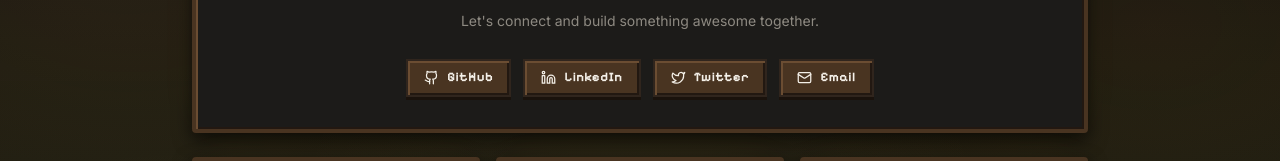
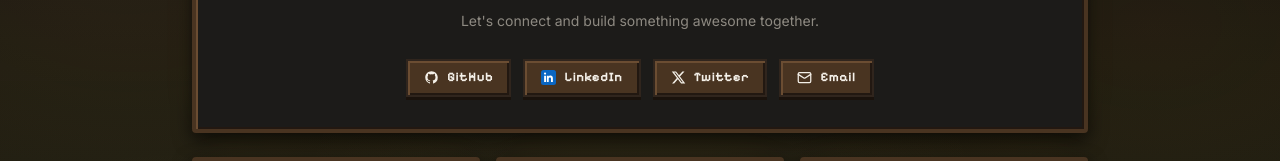
Before and after one commit to manish-3d/protfolio-manish, a Next.js app: page /contact in a window 1280 px wide. Shown: the part 174-335 px from the top of the page. Built offline with nearby package versions, Linux system fonts and the light colour scheme.

Commit message:
feat(ui): integrate BrandIcons vectors into SocialIcons component for crisp rendering

```diff
--- a/src/components/ui/SocialIcons.tsx
+++ b/src/components/ui/SocialIcons.tsx
@@ -1,30 +1,19 @@
-import React from "react";
+import { BrandIcon } from "./BrandIcons";
 
 export function GithubIcon({ size = 18, className = "" }: { size?: number; className?: string }) {
-  return (
-    <svg width={size} height={size} viewBox="0 0 24 24" fill="none" stroke="currentColor" strokeWidth="2" strokeLinecap="round" strokeLinejoin="round" className={className}>
-      <path d="M15 22v-4a4.8 4.8 0 0 0-1-3.5c3 0 6-2 6-5.5.08-1.25-.27-2.48-1-3.5.28-1.15.28-2.35 0-3.5 0 0-1 0-3 1.5-2.64-.5-5.36-.5-8 0C6 2 5 2 5 2c-.3 1.15-.3 2.35 0 3.5A5.403 5.403 0 0 0 4 9c0 3.5 3 5.5 6 5.5-.39.49-.68 1.05-.85 1.65-.17.6-.22 1.23-.15 1.85v4" />
-      <path d="M9 18c-4.51 2-5-2-7-2" />
-    </svg>
-  );
+  return <BrandIcon id="github" size={size} className={className} />;
 }
 
 export function LinkedinIcon({ size = 18, className = "" }: { size?: number; className?: string }) {
-  return (
-    <svg width={size} height={size} viewBox="0 0 24 24" fill="none" stroke="currentColor" strokeWidth="2" strokeLinecap="round" strokeLinejoin="round" className={className}>
-      <path d="M16 8a6 6 0 0 1 6 6v7h-4v-7a2 2 0 0 0-2-2 2 2 0 0 0-2 2v7h-4v-7a6 6 0 0 1 6-6z" />
-      <rect x="2" y="9" width="4" height="12" />
-      <circle cx="4" cy="4" r="2" />
-    </svg>
-  );
+  return <BrandIcon id="linkedin" size={size} className={className} />;
 }
 
 export function TwitterIcon({ size = 18, className = "" }: { size?: number; className?: string }) {
-  return (
-    <svg width={size} height={size} viewBox="0 0 24 24" fill="none" stroke="currentColor" strokeWidth="2" strokeLinecap="round" strokeLinejoin="round" className={className}>
-      <path d="M22 4s-.7 2.1-2 3.4c1.6 10-9.4 17.3-18 11.6 2.2.1 4.4-.6 6-2C3 15.5.5 9.6 3 5c2.2 2.6 5.6 4.1 9 4-.9-4.2 4-6.6 7-3.8 1.1 0 3-1.2 3-1.2z" />
-    </svg>
-  );
+  return <BrandIcon id="x" size={size} className={className} />;
+}
+
+export function LeetcodeIcon({ size = 18, className = "" }: { size?: number; className?: string }) {
+  return <BrandIcon id="leetcode" size={size} className={className} />;
 }
 
 export function MailIcon({ size = 18, className = "" }: { size?: number; className?: string }) {
```
